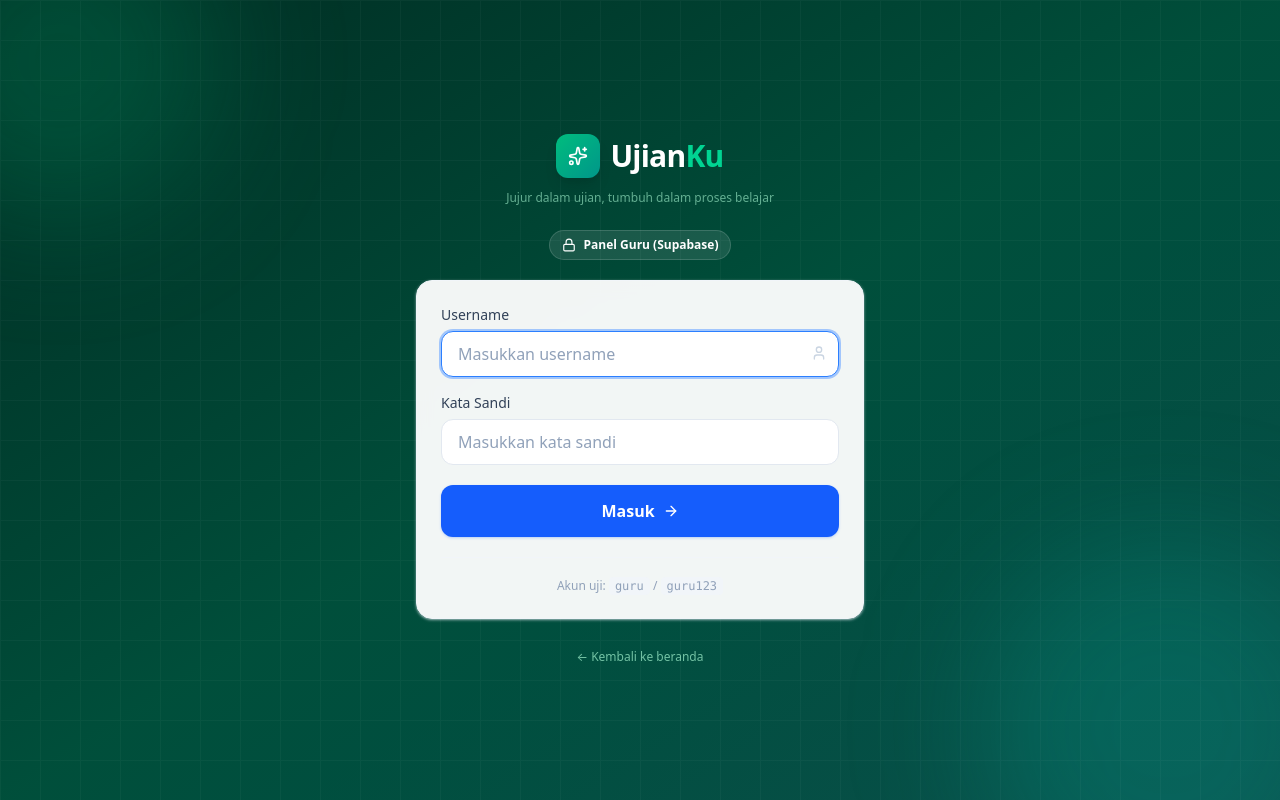
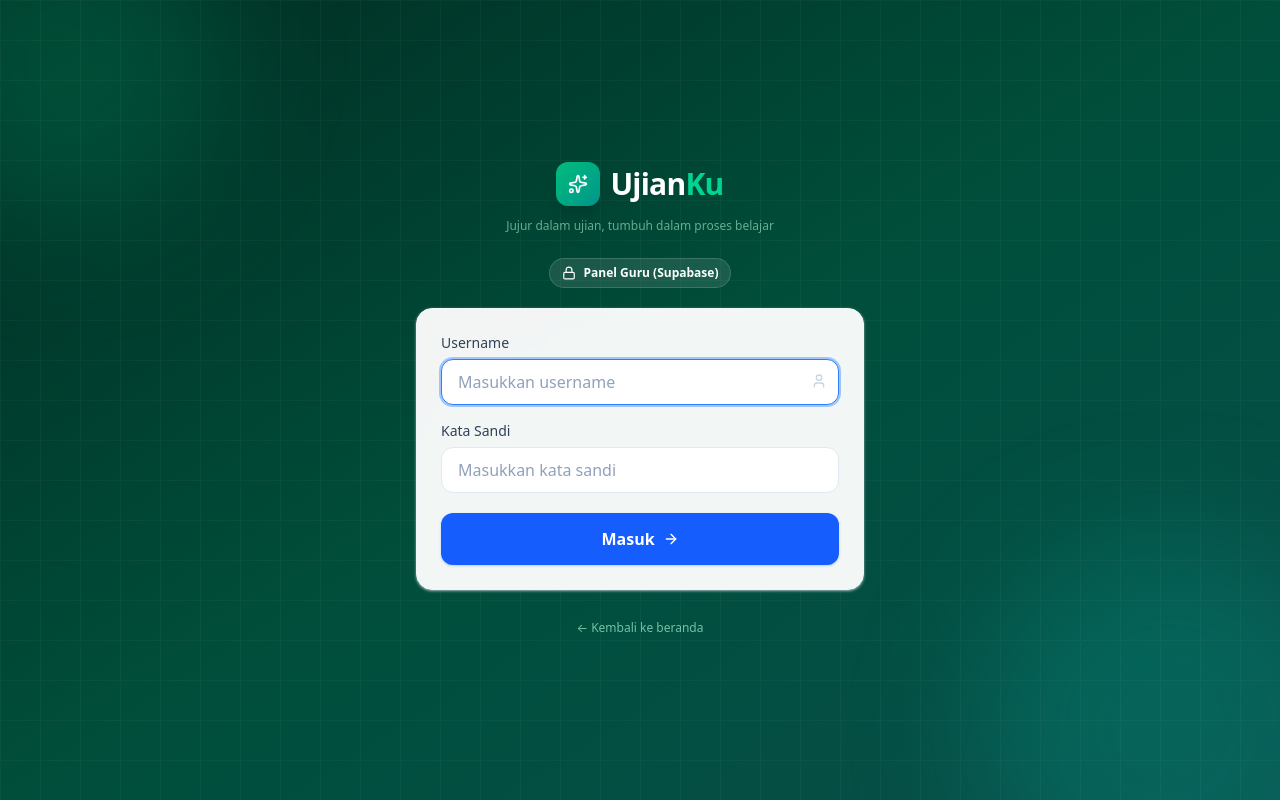
Before and after one commit to dedeyopi/ujianku-cbt, a Next.js app: page /guru/login in a window 1280 px wide. Built offline with nearby package versions, Linux system fonts and the light colour scheme; no server answers.

Commit message:
Menghapus info akun uji dari halaman login

```diff
--- a/app/guru/login/page.tsx
+++ b/app/guru/login/page.tsx
@@ -96,9 +96,6 @@ export default function LoginGuruPage() {
             {loading ? "Memeriksa..." : "Masuk"} <ArrowRight className="w-4 h-4 ml-2" />
           </Button>
 
-          <div className="mt-5 pt-5 border-t border-slate-100 text-center">
-            <p className="text-xs text-slate-400">Akun uji: <code className="bg-slate-100 px-1.5 py-0.5 rounded">guru</code> / <code className="bg-slate-100 px-1.5 py-0.5 rounded">guru123</code></p>
-          </div>
         </Card>
 
         <div className="text-center mt-6">
```
